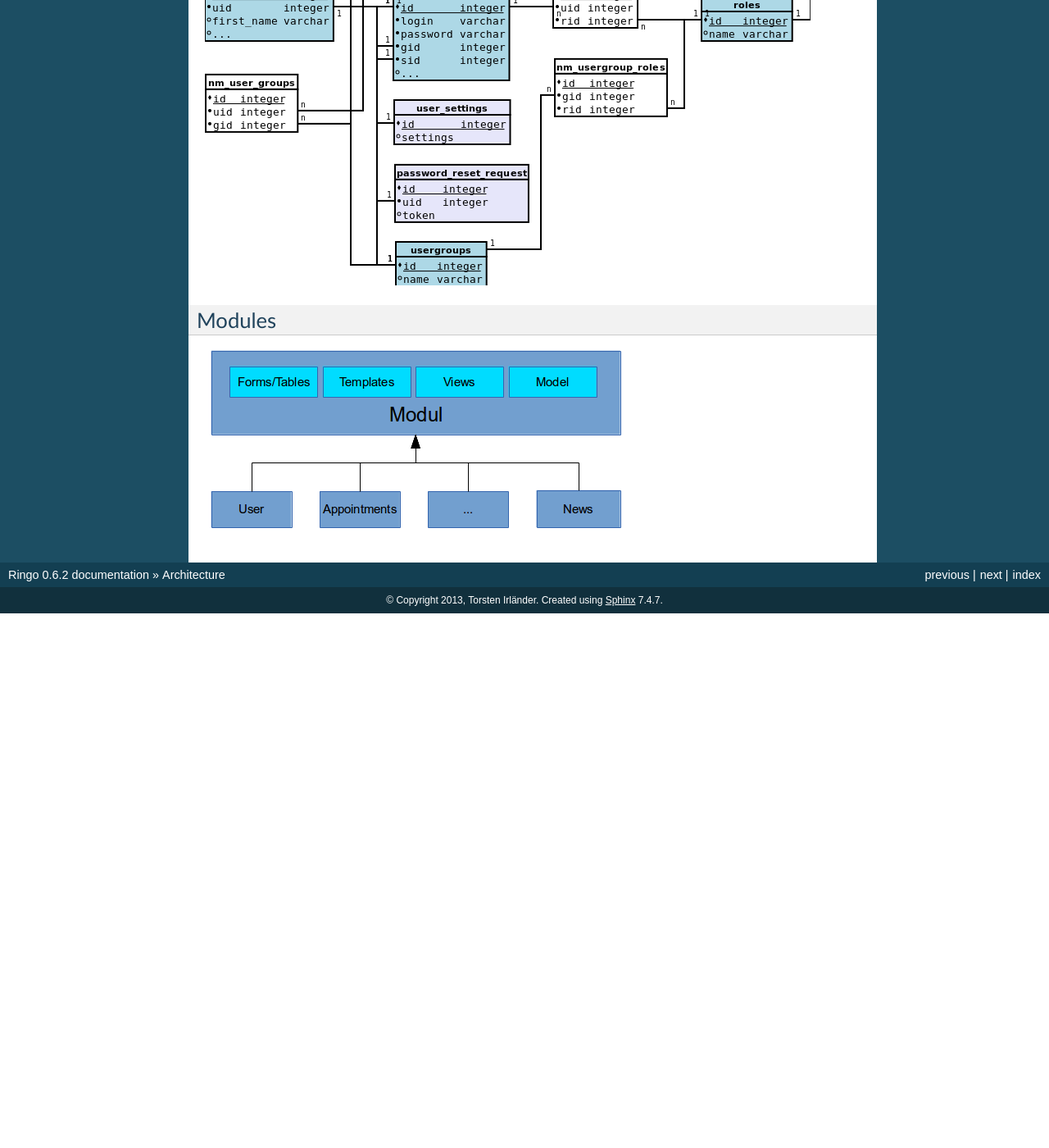
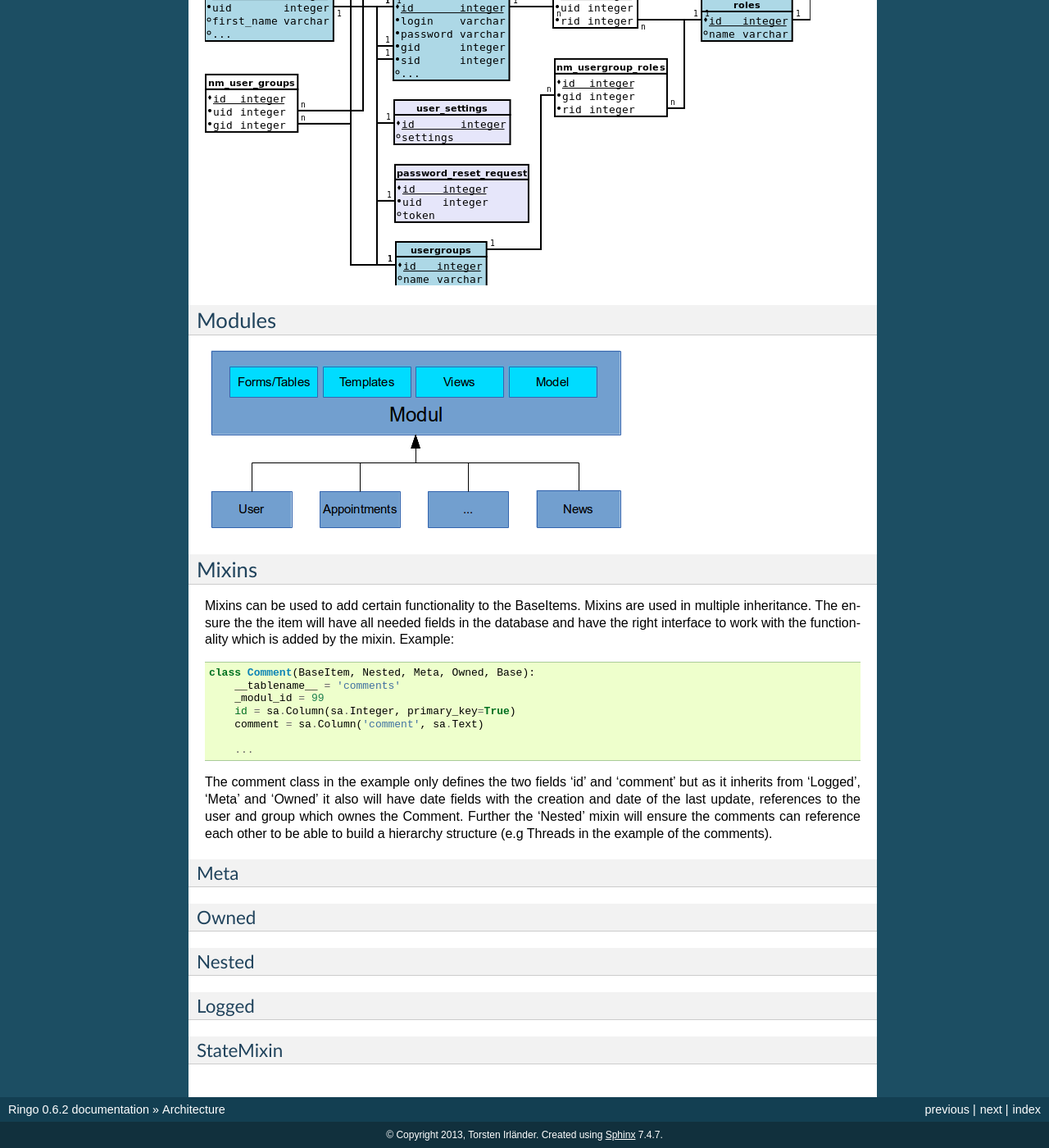
Before and after one commit to ringo-framework/ringo, a Sphinx documentation site: the page built from docs/source/architecture.rst, in a window 1280 px wide and 1400 px high, scrolled down 2153 px. Shown: the whole window at 82% size. Built offline with Sphinx 7.4.7, drawn with Linux system fonts in a browser that asks for light colours; formulas are drawn with MathJax 3; before the commit the page ends 2901 px from its top, so only the background shows below that; some of the changed text lies outside the part shown.

Commit message:
Some words on the mixin

```diff
--- a/docs/source/architecture.rst
+++ b/docs/source/architecture.rst
@@ -77,3 +77,41 @@ Modules
 
 .. image:: images/modules.png
    :alt: Schema of a modul.
+
+Mixins
+======
+Mixins can be used to add certain functionality to the BaseItems. Mixins are
+used in multiple inheritance. The ensure the the item will have all needed
+fields in the database and have the right interface to work with the
+functionality which is added by the mixin. Example::
+
+        class Comment(BaseItem, Nested, Meta, Owned, Base):
+            __tablename__ = 'comments'
+            _modul_id = 99
+            id = sa.Column(sa.Integer, primary_key=True)
+            comment = sa.Column('comment', sa.Text)
+
+            ...
+
+
+The comment class in the example only defines the two fields 'id' and
+'comment' but as it inherits from 'Logged', 'Meta' and 'Owned' it also will
+have date fields with the creation and date of the last update, references to
+the user and group which ownes the Comment. Further the 'Nested' mixin will
+ensure the comments can reference each other to be able to build a hierarchy
+structure (e.g Threads in the example of the comments).
+
+Meta
+----
+
+Owned
+-----
+
+Nested
+------
+
+Logged
+------
+
+StateMixin
+----------
```
